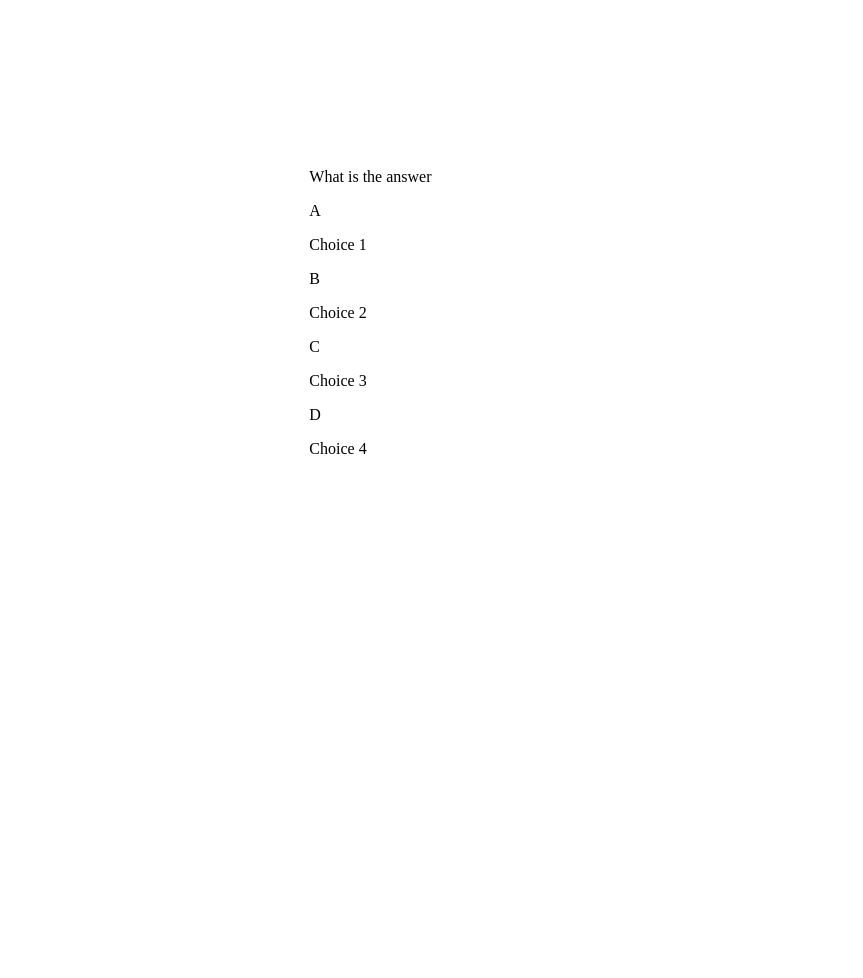
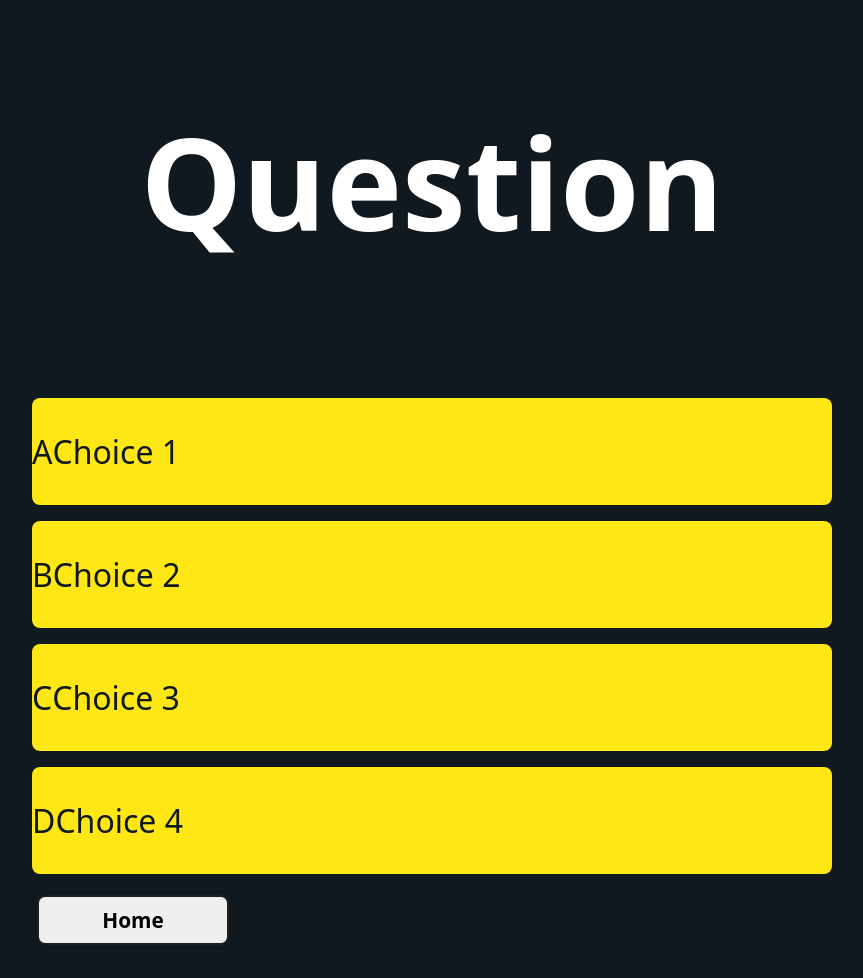
Before and after one commit to SimonMoynihan33/Ball-Knowledge-Quiz, a plain HTML site: page soccer-quiz.html in a window 1280 px wide. Shown: the whole page, without its empty margins (208-1071 px from the left). Before the commit the page ends 800 px from the top, so only its background shows below. Drawn offline with Linux system fonts and the light colour scheme; a web font is replaced by a local one.

Commit message:
Add styles to quiz page

```diff
--- a/assets/css/style.css
+++ b/assets/css/style.css
@@ -1,7 +1,9 @@
 @import url('https://fonts.googleapis.com/css2?family=Nova+Round&display=swap');
+* {
+    font-family: 'Nova Round', system-ui;
+}
 
 #home {
-    font-family: 'Nova Round', system-ui;
     color: #ffffff;
     text-align: center;
     height: 100vh;
@@ -40,6 +42,7 @@ h1 {
     flex-wrap: wrap;
 }
 
+/* Card for each quiz to be shown on */
 .video-games, .sports {
     width: 500px;
     height: 400px;
@@ -84,7 +87,7 @@ h1 {
     background: #FEE715;
 }
 
-/* activates when button is hovered with cursor */
+/* Activates when button is hovered with cursor */
 .btn:hover {
     cursor: pointer;
     box-shadow: 0 0.4rem 1.4rem 0;
@@ -132,3 +135,33 @@ h1 {
     padding: 50px 20px;
     margin-bottom: 30px;
 }
+
+/* Soccer quiz page */
+.soccer-quiz {
+    background: #101820;
+    color:#101820;
+    font-size: 2rem;
+}
+
+.choice-container {
+    display: flex;
+    margin-bottom: 1rem;
+    width: 100%;
+    border-radius: 8px;
+    background: #FEE715;
+    min-width: 50rem;
+}
+
+.flex-column {
+    display: flex;
+    flex-direction: column;
+}
+
+.flex-center {
+    justify-content: center;
+    align-items: center;
+}
+
+.hidden {
+    display: none; /* Hides anything with this class */
+}
--- a/soccer-quiz.html
+++ b/soccer-quiz.html
@@ -6,7 +6,7 @@
     <link rel="stylesheet" href="assets/css/style.css">
     <title>Document</title>
 </head>
-<body>
+<body class="soccer-quiz">
     <div class="container">
         <div id="game" class="justify-center flex-column">
             <h1 id="progressText">Question</h1>
@@ -16,21 +16,23 @@
             <div id="question">What is the answer</div>
             <div class="choice-container">
                 <p class="choice-prefix">A</p>
-                <p class="choice-text">Choice 1</p>
+                <p class="choice-text" data-number="1">Choice 1</p>
             </div>
             <div class="choice-container">
                 <p class="choice-prefix">B</p>
-                <p class="choice-text">Choice 2</p>
+                <p class="choice-text" data-number="2">Choice 2</p>
             </div>
             <div class="choice-container">
                 <p class="choice-prefix">C</p>
-                <p class="choice-text">Choice 3</p>
+                <p class="choice-text" data-number="3">Choice 3</p>
             </div>
             <div class="choice-container">
                 <p class="choice-prefix">D</p>
-                <p class="choice-text">Choice 4</p>
+                <p class="choice-text" data-number="4">Choice 4</p>
             </div>
+            <a href="index.html"><button class="game-easy btn">Home</button></a>
         </div>
     </div>
+    <script src="assets/js/script.js"></script>
 </body>
 </html>
```
Also changed, not shown: soccer.html (+1 -1 lines).
